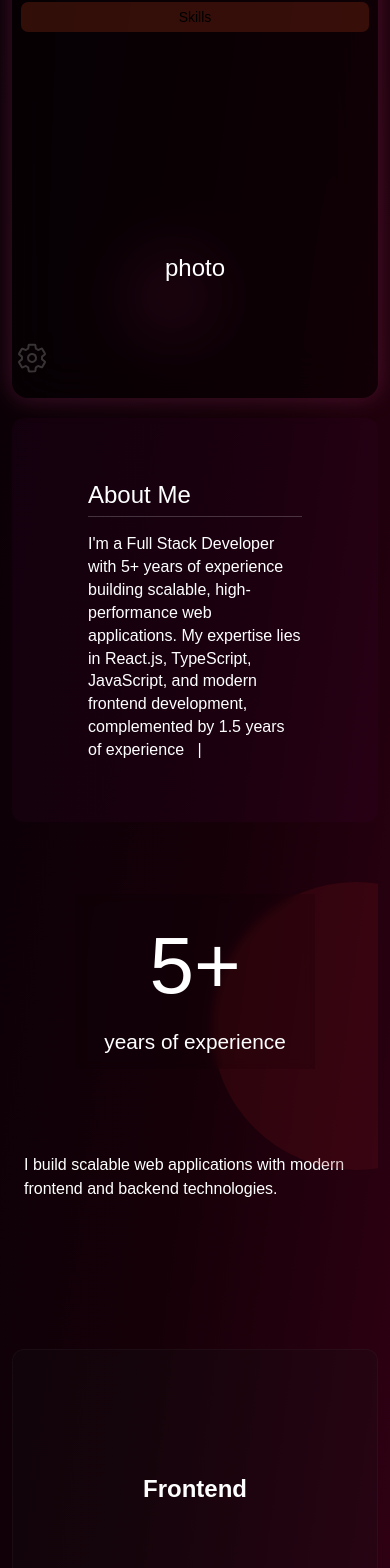
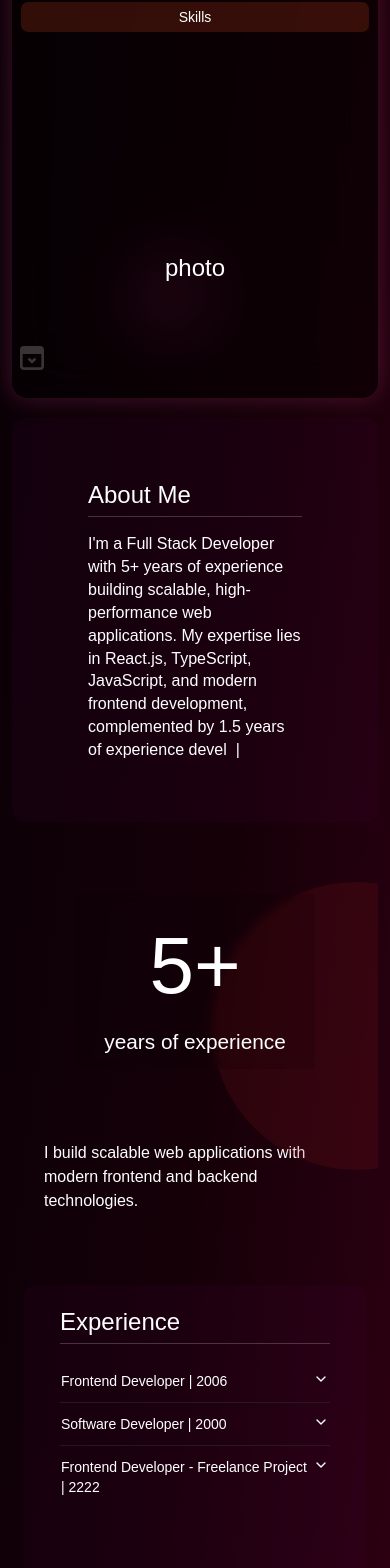
Before and after one commit to Vijeesh301/myPortfolio, a React (Vite) app: page / in a window 390 px wide. Shown: the part 428-1996 px from the top of the page. Built offline with nearby package versions, Linux system fonts and the light colour scheme.

Commit message:
accordian added

```diff
--- a/src/component/pages/HomePage.jsx
+++ b/src/component/pages/HomePage.jsx
@@ -1,8 +1,13 @@
 import ScrollControl from "@/controlls/ScrollCrontrol";
 import Home from "./pages/Home";
 import DrawerTop from "../DrawerTop";
-import { IoSettingsOutline } from "react-icons/io5";
+import { TbLayoutNavbarExpandFilled } from "react-icons/tb";
 import { useState } from "react";
+import {
+  Tooltip,
+  TooltipContent,
+  TooltipTrigger,
+} from "@/components/ui/tooltip";
 
 document.title = "Vijeesh | Fullstack Developer";
 const HomePage = () => {
@@ -11,9 +16,6 @@ const HomePage = () => {
   const [theme, setTheme] = useState(false);
   return (
     <>
-      {/* <> */}
-      {/* <div className="min-h-screen bg-linear-to-br from-[#080006] via-[#160008] to-[#3b0018]"> */}
-      {/* <div className=`{""min-h-screen bg-linear-to-br from-[#f36ad0] via-[#be5079] to-[#e00b61]"}> */}
       <div
         className={`min-h-screen bg-linear-to-br ${theme ? "from-[#f36ad0] via-[#be5079] to-[#e00b61]" : "from-[#080006] via-[#160008] to-[#3b0018]"}`}
       >
@@ -28,12 +30,19 @@ const HomePage = () => {
           setTheme={setTheme}
           theme={theme}
         />
-        <div className="fixed bottom-[5%] left-4 z-50">
-          <IoSettingsOutline
-            className="text-[2rem] text-white/20 cursor-pointer hover:text-white"
-            onClick={() => setOpen(true)}
-          />
-        </div>
+        <Tooltip>
+          <TooltipTrigger asChild>
+            <div className="fixed bottom-[5%] left-4 z-50">
+              <TbLayoutNavbarExpandFilled
+                className="text-[2rem] text-white/20 cursor-pointer hover:text-white"
+                onClick={() => setOpen(true)}
+              />
+            </div>
+          </TooltipTrigger>
+          <TooltipContent side="top" className="text-white">
+            Menu
+          </TooltipContent>
+        </Tooltip>
       </div>
     </>
   );
--- a/src/component/pages/pages/DetailsSession.jsx
+++ b/src/component/pages/pages/DetailsSession.jsx
@@ -1,3 +1,11 @@
+import { Card, CardContent, CardHeader } from "@/components/ui/card";
+import {
+  Accordion,
+  AccordionContent,
+  AccordionItem,
+  AccordionTrigger,
+} from "@/components/ui/accordion";
+
 const DetailsSession = () => {
   return (
     <>
@@ -12,13 +20,53 @@ const DetailsSession = () => {
               </div>
             </div>
           </div>
-          <div className="text-white h-50 flex justify-center items-center">
+          <div className="text-white h-50 flex justify-center items-center p-5">
             <p>
               I build scalable web applications with modern frontend and backend
               technologies.
             </p>
           </div>
         </div>
+        <Card className="bg-[#540351]/10 text-white w-full p-5 mt-2 min-h-75">
+          <CardHeader className="text-[1.5rem]">
+            <span>Experience</span>
+            <div className="h-px flex-1 bg-white/20"></div>
+          </CardHeader>
+          <CardContent>
+            <Accordion type="single" collapsible>
+              <AccordionItem
+                value="shipping"
+                className="border-b border-neutral-800/70"
+              >
+                <AccordionTrigger>Frontend Developer | 2006</AccordionTrigger>
+                <AccordionContent>
+                  We offer standard (5-7 days), express (2-3 days), and
+                  overnight shipping. Free shipping on international orders.
+                </AccordionContent>
+              </AccordionItem>
+              <AccordionItem
+                value="returns"
+                className="border-b border-neutral-800/70"
+              >
+                <AccordionTrigger>Software Developer | 2000</AccordionTrigger>
+                <AccordionContent>
+                  Returns accepted within 30 days. Items must be unused and in
+                  original packaging. Refunds processed within 5-7 business
+                  days.
+                </AccordionContent>
+              </AccordionItem>
+              <AccordionItem value="support">
+                <AccordionTrigger>
+                  Frontend Developer - Freelance Project | 2222
+                </AccordionTrigger>
+                <AccordionContent>
+                  Reach us via email, live chat, or phone. We respond within 24
+                  hours during business days.
+                </AccordionContent>
+              </AccordionItem>
+            </Accordion>
+          </CardContent>
+        </Card>
       </div>
     </>
   );
--- a/src/component/pages/pages/Home.jsx
+++ b/src/component/pages/pages/Home.jsx
@@ -2,6 +2,7 @@ import { Button } from "@/components/ui/button";
 import DetailsSession from "./DetailsSession";
 import AboutMe from "./AboutMe";
 import SkillsData from "./SkillsData";
+import { useMediaQuery } from "@/controlls/useMediaQuery";
 
 const Home = () => {
   const scrollToAboutMe = () => {
@@ -15,6 +16,10 @@ const Home = () => {
   const scrollToSkills = () => {
     document.getElementById("skills")?.scrollIntoView({ behavior: "smooth" });
   };
+
+  const isMobile = useMediaQuery("(max-width: 770px)");
+
+  const buttonClass = `${isMobile ? "text-white" : "hover:text-white"} bg-[#e04922]/20 hover:bg-[#e04922]/40 w-full}`;
   return (
     <>
       <div className="p-3">
@@ -34,22 +39,13 @@ const Home = () => {
                   </p>
                 </div>
                 <div className="grid grid-cols-1 sm:grid-cols-3 gap-3 w-full max-w-md">
-                  <Button
-                    className="bg-[#e04922]/20 hover:text-white hover:bg-[#e04922]/40 w-full"
-                    onClick={scrollToAboutMe}
-                  >
+                  <Button className={buttonClass} onClick={scrollToAboutMe}>
                     About me
                   </Button>
-                  <Button
-                    className="bg-[#e04922]/20 hover:text-white hover:bg-[#e04922]/40 w-full"
-                    onClick={scrollToDetails}
-                  >
+                  <Button className={buttonClass} onClick={scrollToDetails}>
                     Experience
                   </Button>
-                  <Button
-                    className="bg-[#e04922]/20 hover:text-white hover:bg-[#e04922]/40 w-full"
-                    onClick={scrollToSkills}
-                  >
+                  <Button className={buttonClass} onClick={scrollToSkills}>
                     Skills
                   </Button>
                 </div>
--- a/src/component/pages/pages/SkillsData.jsx
+++ b/src/component/pages/pages/SkillsData.jsx
@@ -4,7 +4,7 @@ import FlipCards from "@/controlls/FlipCards";
 const SkillsData = () => {
   return (
     <>
-      <div className="grid grid-cols-1 gap-4 rounded-lg md:grid-cols-2 lg:grid-cols-4">
+      <div className="mb-5 grid grid-cols-1 gap-4 rounded-lg md:grid-cols-2 lg:grid-cols-4">
         <FlipCards
           title="Frontend"
           children="React, TypeScript, JavaScript, HTML5, CSS3, Tailwind CSS, shadcn/ui, Redux, React Query, Tanstack Query, Formik, Tanstack Table, React Router, Vite, Webpack, MUI, Ant Design, Bootstrap"
--- /dev/null
+++ b/src/components/ui/accordion.jsx
@@ -0,0 +1,78 @@
+import * as React from "react"
+import { Accordion as AccordionPrimitive } from "radix-ui"
+
+import { cn } from "@/lib/utils"
+import { ChevronDownIcon, ChevronUpIcon } from "lucide-react"
+
+function Accordion({
+  className,
+  ...props
+}) {
+  return (
+    <AccordionPrimitive.Root
+      data-slot="accordion"
+      className={cn("flex w-full flex-col", className)}
+      {...props} />
+  );
+}
+
+function AccordionItem({
+  className,
+  ...props
+}) {
+  return (
+    <AccordionPrimitive.Item
+      data-slot="accordion-item"
+      className={cn("not-last:border-b", className)}
+      {...props} />
+  );
+}
+
+function AccordionTrigger({
+  className,
+  children,
+  ...props
+}) {
+  return (
+    <AccordionPrimitive.Header className="flex">
+      <AccordionPrimitive.Trigger
+        data-slot="accordion-trigger"
+        className={cn(
+          "group/accordion-trigger relative flex flex-1 items-start justify-between rounded-lg border border-transparent py-2.5 text-left text-sm font-medium transition-all outline-none hover:underline focus-visible:border-ring focus-visible:ring-3 focus-visible:ring-ring/50 focus-visible:after:border-ring disabled:pointer-events-none disabled:opacity-50 **:data-[slot=accordion-trigger-icon]:ml-auto **:data-[slot=accordion-trigger-icon]:size-4 **:data-[slot=accordion-trigger-icon]:text-muted-foreground",
+          className
+        )}
+        {...props}>
+        {children}
+        <ChevronDownIcon
+          data-slot="accordion-trigger-icon"
+          className="pointer-events-none shrink-0 group-aria-expanded/accordion-trigger:hidden" />
+        <ChevronUpIcon
+          data-slot="accordion-trigger-icon"
+          className="pointer-events-none hidden shrink-0 group-aria-expanded/accordion-trigger:inline" />
+      </AccordionPrimitive.Trigger>
+    </AccordionPrimitive.Header>
+  );
+}
+
+function AccordionContent({
+  className,
+  children,
+  ...props
+}) {
+  return (
+    <AccordionPrimitive.Content
+      data-slot="accordion-content"
+      className="overflow-hidden text-sm data-open:animate-accordion-down data-closed:animate-accordion-up"
+      {...props}>
+      <div
+        className={cn(
+          "h-(--radix-accordion-content-height) pt-0 pb-2.5 [&_a]:underline [&_a]:underline-offset-3 [&_a]:hover:text-foreground [&_p:not(:last-child)]:mb-4",
+          className
+        )}>
+        {children}
+      </div>
+    </AccordionPrimitive.Content>
+  );
+}
+
+export { Accordion, AccordionItem, AccordionTrigger, AccordionContent }
```
